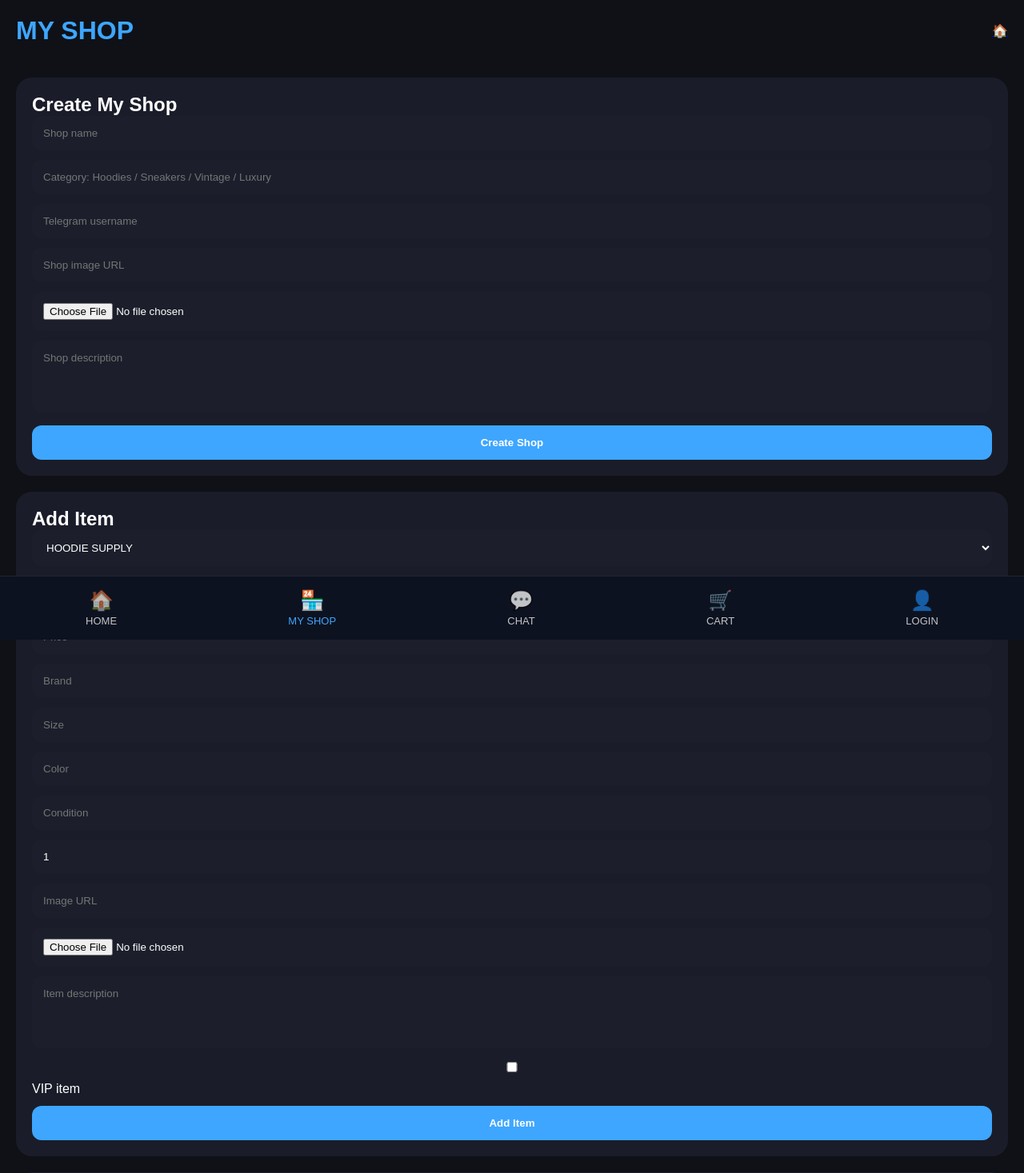
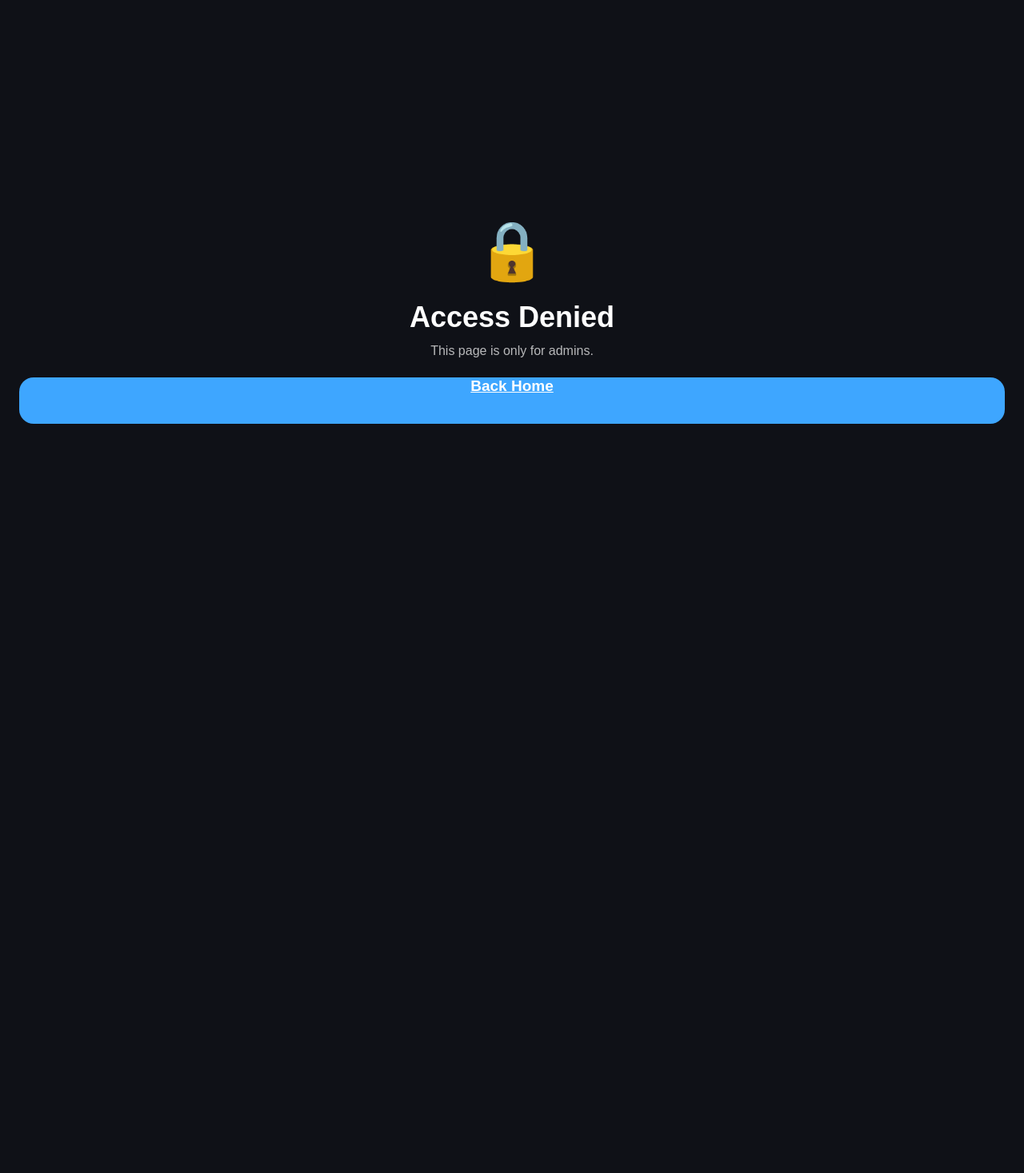
Before and after one commit to garabavladimir985-create/reversedmarket, a Flask app: page /my-shop in a window 1280 px wide. Shown: the top 1467 px of the page at 80% size. After the commit the page ends 530 px from the top, so only its background shows below. Run offline with Flask 3, Linux system fonts and the light colour scheme; some libraries are stand-ins or nearby versions.

Commit message:
admin protection

```diff
--- a/backend/app.py
+++ b/backend/app.py
@@ -106,6 +106,7 @@ def save_file(file):
 
     filename = secure_filename(file.filename)
     path = os.path.join(app.config["UPLOAD_FOLDER"], filename)
+
     file.save(path)
 
     return "/static/uploads/" + filename
@@ -139,18 +140,30 @@ def seller_dashboard():
 
 @app.route("/my-shop")
 def my_shop():
+
+    tg_id = request.args.get("tg_id", "")
+    is_admin = str(tg_id) in ADMIN_IDS
+
     sellers = Seller.query.all()
     products = Product.query.all()
 
     return render_template(
         "my_shop.html",
         sellers=sellers,
-        products=products
+        products=products,
+        is_admin=is_admin,
+        tg_id=tg_id
     )
 
 
 @app.route("/add-seller", methods=["POST"])
 def add_seller():
+
+    admin_id = request.form.get("admin_id")
+
+    if str(admin_id) not in ADMIN_IDS:
+        return "ACCESS DENIED"
+
     file = request.files.get("avatar_file")
     uploaded_avatar = save_file(file)
 
@@ -170,27 +183,20 @@ def add_seller():
     send_admin_notification(
         f"🏪 NEW SHOP\n\n"
         f"Shop: {seller.shop_name}\n"
-        f"Category: {seller.category}\n"
-        f"Telegram: @{seller.telegram}"
+        f"Category: {seller.category}"
     )
 
-    return redirect("/my-shop")
-
-
-@app.route("/delete-seller/<int:id>")
-def delete_seller(id):
-    seller = Seller.query.get_or_404(id)
-
-    Product.query.filter_by(seller_id=seller.id).delete()
-
-    db.session.delete(seller)
-    db.session.commit()
-
-    return redirect("/my-shop")
+    return redirect(f"/my-shop?tg_id={admin_id}")
 
 
 @app.route("/add-seller-product", methods=["POST"])
 def add_seller_product():
+
+    admin_id = request.form.get("admin_id")
+
+    if str(admin_id) not in ADMIN_IDS:
+        return "ACCESS DENIED"
+
     file = request.files.get("image_file")
     uploaded_image = save_file(file)
 
@@ -219,17 +225,19 @@ def add_seller_product():
         f"👕 NEW ITEM\n\n"
         f"Shop: {seller.shop_name}\n"
         f"Item: {product.name}\n"
-        f"Price: ${product.price}\n"
-        f"Category: {product.category}"
+        f"Price: ${product.price}"
     )
 
-    return redirect("/my-shop")
+    return redirect(f"/my-shop?tg_id={admin_id}")
 
 
 @app.route("/shop/<int:seller_id>")
 def shop(seller_id):
     seller = Seller.query.get_or_404(seller_id)
-    products = Product.query.filter_by(seller_id=seller.id).all()
+
+    products = Product.query.filter_by(
+        seller_id=seller.id
+    ).all()
 
     return render_template(
         "shop.html",
@@ -288,12 +296,34 @@ def admin():
 
 @app.route("/delete-product/<int:id>")
 def delete_product(id):
+
+    admin_id = request.args.get("admin_id")
+
+    if str(admin_id) not in ADMIN_IDS:
+        return "ACCESS DENIED"
+
     product = Product.query.get_or_404(id)
 
     db.session.delete(product)
     db.session.commit()
 
-    return redirect("/my-shop")
+    return redirect(f"/my-shop?tg_id={admin_id}")
+
+
+@app.route("/delete-seller/<int:id>")
+def delete_seller(id):
+
+    admin_id = request.args.get("admin_id")
+
+    if str(admin_id) not in ADMIN_IDS:
+        return "ACCESS DENIED"
+
+    seller = Seller.query.get_or_404(id)
+
+    db.session.delete(seller)
+    db.session.commit()
+
+    return redirect(f"/my-shop?tg_id={admin_id}")
 
 
 @app.route("/cart")
@@ -325,18 +355,10 @@ def create_order():
     db.session.add(order)
     db.session.commit()
 
-    items_text = ""
-
-    for item in cart:
-        items_text += f"- {item.get('name')} — ${item.get('price')}\n"
-
     send_admin_notification(
         f"🛒 NEW ORDER #{order.id}\n\n"
         f"Total: ${total}\n"
-        f"Payment: {payment}\n"
-        f"User TG ID: {user_telegram_id}\n\n"
-        f"Items:\n{items_text}\n"
-        f"Admin: {os.environ.get('WEBAPP_URL', '')}/admin"
+        f"Payment: {payment}"
     )
 
     return redirect("/order-success")
@@ -349,6 +371,7 @@ def order_success():
 
 @app.route("/my-orders")
 def my_orders():
+
     telegram_id = request.args.get("telegram_id", "")
 
     if telegram_id:
@@ -356,14 +379,16 @@ def my_orders():
             user_telegram_id=telegram_id
         ).order_by(Order.id.desc()).all()
     else:
-        orders = Order.query.order_by(Order.id.desc()).all()
+        orders = Order.query.order_by(
+            Order.id.desc()
+        ).all()
 
     parsed_orders = []
 
     for order in orders:
         try:
             items = json.loads(order.items)
-        except Exception:
+        except:
             items = []
 
         parsed_orders.append({
@@ -377,41 +402,11 @@ def my_orders():
     )
 
 
-@app.route("/order/<int:id>")
-def order_detail(id):
-    order = Order.query.get_or_404(id)
-
-    try:
-        items = json.loads(order.items)
-    except Exception:
-        items = []
-
-    return render_template(
-        "order_detail.html",
-        order=order,
-        items=items
-    )
-
-
-@app.route("/order/<int:id>/status/<status>")
-def update_order_status(id, status):
-    order = Order.query.get_or_404(id)
-
-    if status in ["pending", "paid", "shipped", "delivered"]:
-        order.status = status
-        db.session.commit()
-
-        send_admin_notification(
-            f"📦 ORDER #{order.id} STATUS UPDATED\n\n"
-            f"New status: {order.status}"
-        )
-
-    return redirect(f"/order/{id}")
-
-
 @app.route("/chat/<shop>", methods=["GET", "POST"])
 def chat(shop):
+
     if request.method == "POST":
+
         file = request.files.get("image_file")
         image_url = save_file(file)
 
@@ -425,16 +420,11 @@ def chat(shop):
         db.session.add(message)
         db.session.commit()
 
-        send_admin_notification(
-            f"💬 NEW CHAT MESSAGE\n\n"
-            f"Shop: {shop}\n"
-            f"Sender: {message.sender}\n"
-            f"Text: {message.text}"
-        )
-
         return redirect(f"/chat/{shop}")
 
-    messages = Message.query.filter_by(shop=shop).order_by(Message.id.asc()).all()
+    messages = Message.query.filter_by(
+        shop=shop
+    ).order_by(Message.id.asc()).all()
 
     return render_template(
         "chat.html",
@@ -483,8 +473,8 @@ with app.app_context():
 
 print("SERVER STARTED")
 
+if __name__ == "__main__":
 
-if __name__ == "__main__":
     port = int(os.environ.get("PORT", 8080))
 
     app.run(
--- a/backend/templates/my_shop.html
+++ b/backend/templates/my_shop.html
@@ -1,55 +1,25 @@
 <!DOCTYPE html>
-<html lang="en">
+<html>
 <head>
 <meta charset="UTF-8">
 <meta name="viewport" content="width=device-width, initial-scale=1.0">
-
 <title>My Shop</title>
-
 <link rel="stylesheet" href="/static/css/style.css">
-<style>
-.bottom-nav{
-position:fixed!important;
-bottom:0!important;
-left:0!important;
-width:100%!important;
-height:80px!important;
-background:#0d1220!important;
-display:flex!important;
-justify-content:space-around!important;
-align-items:center!important;
-border-top:1px solid rgba(255,255,255,.08)!important;
-z-index:99999!important;
-}
-
-.nav-item{
-display:flex!important;
-flex-direction:column!important;
-align-items:center!important;
-justify-content:center!important;
-gap:4px!important;
-text-decoration:none!important;
-color:white!important;
-font-size:13px!important;
-opacity:.75!important;
-}
-
-.nav-item.active{
-opacity:1!important;
-color:#3ea6ff!important;
-}
-
-.nav-item div{
-font-size:24px!important;
-}
-
-body{
-padding-bottom:110px!important;
-}
-</style>
+<script src="https://telegram.org/js/telegram-web-app.js"></script>
 </head>
 
 <body>
+
+{% if not is_admin %}
+
+<div class="success-page">
+    <div class="success-icon">🔒</div>
+    <h1>Access Denied</h1>
+    <p>This page is only for admins.</p>
+    <a href="/" class="buy-btn">Back Home</a>
+</div>
+
+{% else %}
 
 <div class="topbar">
     <h1>MY SHOP</h1>
@@ -60,23 +30,16 @@ padding-bottom:110px!important;
 <h2>Create My Shop</h2>
 
 <form action="/add-seller" method="POST" enctype="multipart/form-data">
+<input type="hidden" name="admin_id" value="{{ tg_id }}">
 
 <input name="shop_name" placeholder="Shop name" required>
-
 <input name="category" placeholder="Category: Hoodies / Sneakers / Vintage / Luxury" required>
-
 <input name="telegram" placeholder="Telegram username">
-
 <input name="avatar" placeholder="Shop image URL">
-
 <input type="file" name="avatar_file">
-
 <textarea name="description" placeholder="Shop description"></textarea>
 
-<button type="submit">
-Create Shop
-</button>
-
+<button type="submit">Create Shop</button>
 </form>
 </div>
 
@@ -84,6 +47,7 @@ Create Shop
 <h2>Add Item</h2>
 
 <form action="/add-seller-product" method="POST" enctype="multipart/form-data">
+<input type="hidden" name="admin_id" value="{{ tg_id }}">
 
 <select name="seller_id" required>
 {% for seller in sellers %}
@@ -92,23 +56,14 @@ Create Shop
 </select>
 
 <input name="name" placeholder="Item name" required>
-
 <input name="price" placeholder="Price" required>
-
 <input name="brand" placeholder="Brand">
-
 <input name="size" placeholder="Size">
-
 <input name="color" placeholder="Color">
-
 <input name="condition" placeholder="Condition">
-
 <input name="stock" placeholder="Stock" value="1">
-
 <input name="image" placeholder="Image URL">
-
 <input type="file" name="image_file">
-
 <textarea name="description" placeholder="Item description"></textarea>
 
 <label class="vip-check">
@@ -116,10 +71,7 @@ Create Shop
 VIP item
 </label>
 
-<button type="submit">
-Add Item
-</button>
-
+<button type="submit">Add Item</button>
 </form>
 </div>
 
@@ -138,24 +90,13 @@ Add Item
 {% endif %}
 
 <h3>{{ seller.shop_name }}</h3>
-
 <p>{{ seller.description }}</p>
-
 <p>Category: {{ seller.category }}</p>
-
 <p>Telegram: @{{ seller.telegram }}</p>
 
-<a class="pay-btn" href="/shop/{{ seller.id }}">
-Open Shop
-</a>
-
-<a class="pay-btn" href="/chat/{{ seller.shop_name }}">
-Open Chat
-</a>
-
-<a class="pay-btn danger" href="/delete-seller/{{ seller.id }}">
-Delete
-</a>
+<a class="pay-btn" href="/shop/{{ seller.id }}">Open Shop</a>
+<a class="pay-btn" href="/chat/{{ seller.shop_name }}">Open Chat</a>
+<a class="pay-btn danger" href="/delete-seller/{{ seller.id }}?admin_id={{ tg_id }}">Delete</a>
 
 </div>
 {% endfor %}
@@ -170,47 +111,21 @@ Delete
 
 {% for product in products %}
 <div class="admin-item">
-
-<span>
-{{ product.name }} — ${{ product.price }}
-</span>
-
-<a href="/delete-product/{{ product.id }}">
-Delete
-</a>
-
+<span>{{ product.name }} — ${{ product.price }}</span>
+<a href="/delete-product/{{ product.id }}?admin_id={{ tg_id }}">Delete</a>
 </div>
 {% endfor %}
 </div>
 
 <div class="bottom-nav">
+<a href="/" class="nav-item"><div>🏠</div><span>HOME</span></a>
+<a href="/my-shop?tg_id={{ tg_id }}" class="nav-item active"><div>🏪</div><span>MY SHOP</span></a>
+<a href="/my-orders" class="nav-item"><div>📦</div><span>ORDERS</span></a>
+<a href="/cart" class="nav-item"><div>🛒</div><span>CART</span></a>
+<a href="/profile" class="nav-item"><div>👤</div><span>LOGIN</span></a>
+</div>
 
-<a href="/" class="nav-item">
-<div>🏠</div>
-<span>HOME</span>
-</a>
-
-<a href="/my-shop" class="nav-item active">
-<div>🏪</div>
-<span>MY SHOP</span>
-</a>
-
-<a href="/chat" class="nav-item">
-<div>💬</div>
-<span>CHAT</span>
-</a>
-
-<a href="/cart" class="nav-item">
-<div>🛒</div>
-<span>CART</span>
-</a>
-
-<a href="/profile" class="nav-item">
-<div>👤</div>
-<span>LOGIN</span>
-</a>
-
-</div>
+{% endif %}
 
 </body>
 </html>
```
Also changed, not shown: backend/templates/index.html (+29 -42 lines).
